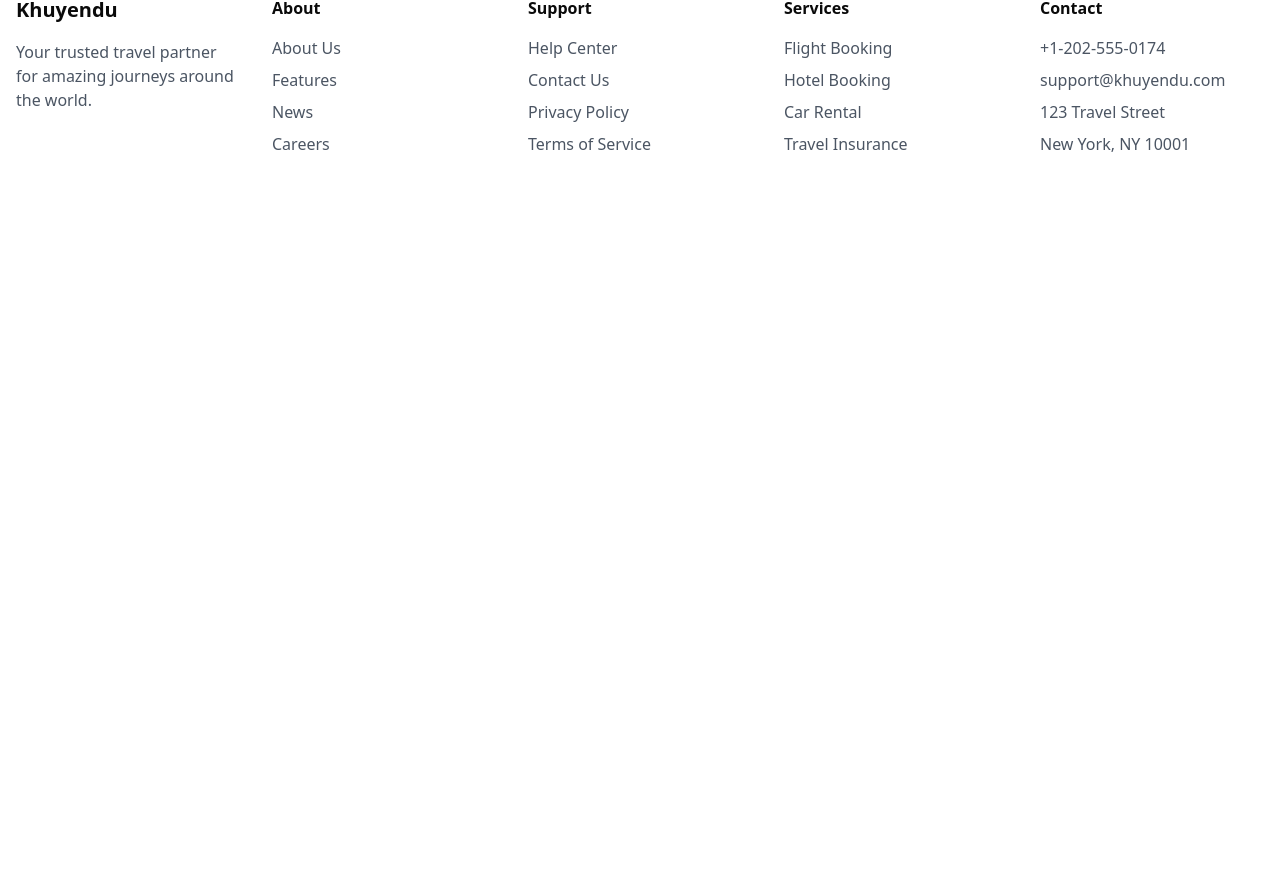
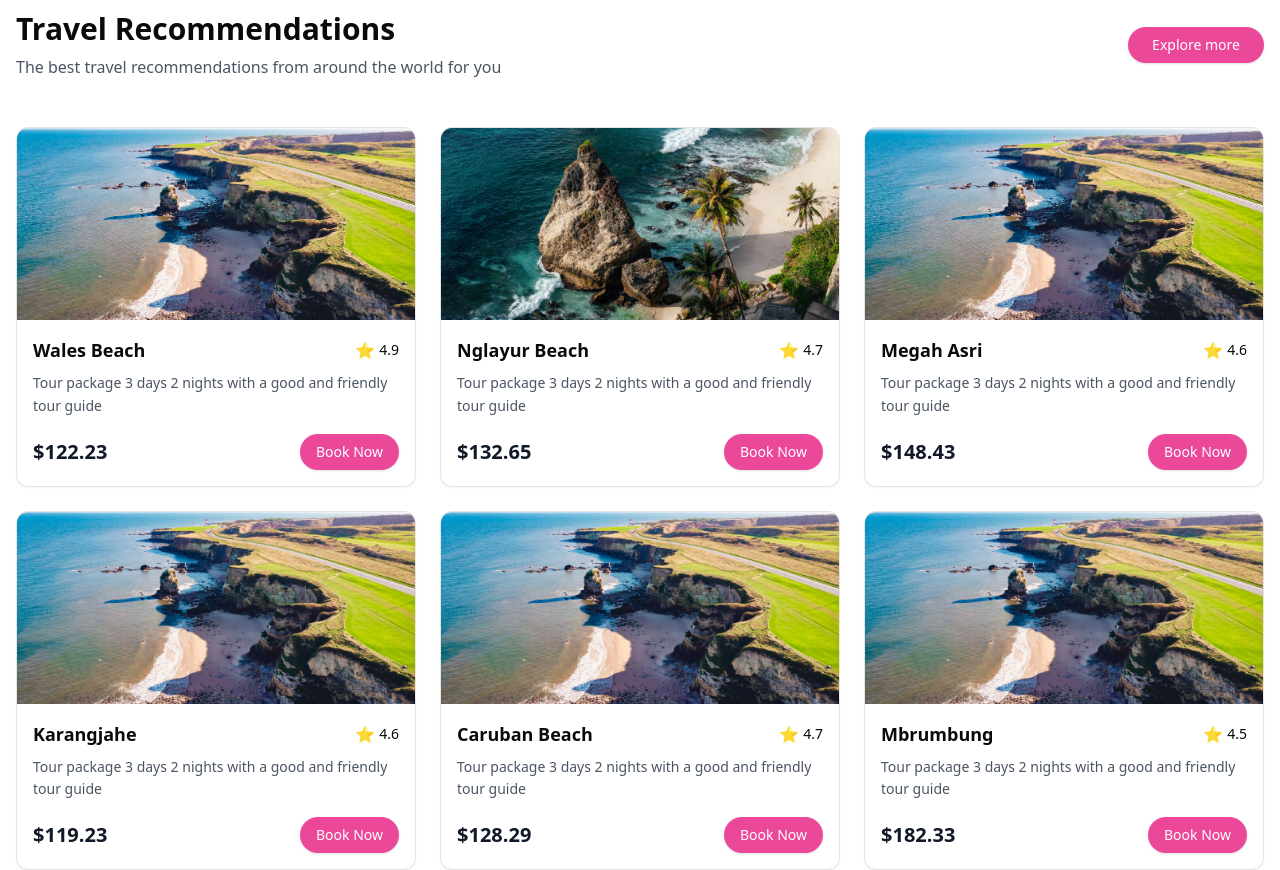
Before and after one commit to farukulWD/kluyuran, a Next.js app: page / in a window 1280 px wide. Shown: the part 2275-3145 px from the top of the page. Before the commit the page ends 2479 px from the top, so only its background shows below. Built offline with nearby package versions, Linux system fonts and the light colour scheme.

Commit message:
Recommendation added

```diff
--- a/src/app/page.tsx
+++ b/src/app/page.tsx
@@ -5,8 +5,8 @@ import Navbar from "@/components/common/navbar";
 import SearchForm from "@/components/common/search-form";
 import HeroSection from "@/components/home-page/hero-section";
 import PopularPackage from "@/components/home-page/popular-package";
+import RecommendationsSections from "@/components/home-page/recommendations-sections";
 import TopValueSection from "@/components/home-page/top-value-section";
-import VideoSection from "@/components/home-page/video-section";
 
 export default function Home() {
   return (
@@ -16,7 +16,8 @@ export default function Home() {
       <SearchForm />
       <PopularPackage />
       <TopValueSection />
-      <VideoSection />
+      <RecommendationsSections />
+
       <Footer />
     </PageTransition>
   );
--- /dev/null
+++ b/src/components/home-page/recommendations-sections.tsx
@@ -0,0 +1,148 @@
+"use client";
+import { motion } from "framer-motion";
+
+import {
+  FadeIn,
+  StaggerContainer,
+  StaggerItem,
+} from "../animations/page-transition";
+import { Button } from "../ui/button";
+import { Card } from "../ui/card";
+import Image from "next/image";
+// TODO:Data load from the api or storage
+const recommendationsData = [
+  {
+    name: "Wales Beach",
+    rating: 4.9,
+    price: 122.23,
+    image: "/images/recommendation/wales_beach.jpg",
+    description:
+      "Tour package 3 days 2 nights with a good and friendly tour guide",
+  },
+  {
+    name: "Nglayur Beach",
+    rating: 4.7,
+    price: 132.65,
+    image: "/images/recommendation/Nglayur_Beach.jpg",
+    description:
+      "Tour package 3 days 2 nights with a good and friendly tour guide",
+  },
+  {
+    name: "Megah Asri",
+    rating: 4.6,
+    price: 148.43,
+    image: "/images/recommendation/wales_beach.jpg",
+    description:
+      "Tour package 3 days 2 nights with a good and friendly tour guide",
+  },
+  {
+    name: "Karangjahe",
+    rating: 4.6,
+    price: 119.23,
+    image: "/images/recommendation/wales_beach.jpg",
+    description:
+      "Tour package 3 days 2 nights with a good and friendly tour guide",
+  },
+  {
+    name: "Caruban Beach",
+    rating: 4.7,
+    price: 128.29,
+    image: "/images/recommendation/wales_beach.jpg",
+    description:
+      "Tour package 3 days 2 nights with a good and friendly tour guide",
+  },
+  {
+    name: "Mbrumbung",
+    rating: 4.5,
+    price: 182.33,
+    image: "/images/recommendation/wales_beach.jpg",
+    description:
+      "Tour package 3 days 2 nights with a good and friendly tour guide",
+  },
+];
+
+function RecommendationsSections() {
+  return (
+    <section className="py-16 bg-white">
+      <div className="container mx-auto px-4">
+        <FadeIn delay={0.2}>
+          <div className="flex items-center justify-between mb-12">
+            <div>
+              <h2 className="text-3xl font-bold mb-2">
+                Travel Recommendations
+              </h2>
+              <p className="text-gray-600">
+                The best travel recommendations from around the world for you
+              </p>
+            </div>
+            <motion.div whileHover={{ scale: 1.05 }} whileTap={{ scale: 0.95 }}>
+              <Button className="bg-pink-500 hover:bg-pink-600 text-white px-6 rounded-full">
+                Explore more
+              </Button>
+            </motion.div>
+          </div>
+        </FadeIn>
+
+        <StaggerContainer className="grid grid-cols-1 md:grid-cols-3 gap-6">
+          {recommendationsData?.map((destination, index) => (
+            <StaggerItem key={index}>
+              <motion.div
+                whileHover={{
+                  y: -5,
+                  transition: { duration: 0.3 },
+                }}
+              >
+                <Card className="overflow-hidden group cursor-pointer bg-white shadow-sm hover:shadow-lg transition-shadow">
+                  <div className="relative h-48">
+                    <Image
+                      src={destination.image || "/placeholder.svg"}
+                      alt={destination.name}
+                      fill
+                      className="object-cover rounded-t-lg"
+                    />
+                  </div>
+                  <div className="p-4">
+                    <div className="flex items-center justify-between mb-2">
+                      <h3 className="text-lg font-semibold">
+                        {destination.name}
+                      </h3>
+                      <div className="flex items-center space-x-1">
+                        <motion.div
+                          whileHover={{ scale: 1.1, rotate: 5 }}
+                          transition={{ type: "spring", stiffness: 300 }}
+                        >
+                          <span className="text-yellow-400">⭐</span>
+                        </motion.div>
+                        <span className="text-sm font-medium">
+                          {destination.rating}
+                        </span>
+                      </div>
+                    </div>
+                    <p className="text-gray-600 text-sm mb-4 leading-relaxed">
+                      {destination.description}
+                    </p>
+                    <div className="flex items-center justify-between">
+                      <div className="text-xl font-bold text-gray-900">
+                        ${destination.price}
+                      </div>
+                      <motion.div
+                        whileHover={{ scale: 1.05 }}
+                        whileTap={{ scale: 0.95 }}
+                      >
+                        <Button className="bg-pink-500 hover:bg-pink-600 text-white px-4 py-2 rounded-full text-sm">
+                          Book Now
+                        </Button>
+                      </motion.div>
+                    </div>
+                  </div>
+                </Card>
+              </motion.div>
+            </StaggerItem>
+          ))}
+        </StaggerContainer>
+      </div>
+    </section>
+  );
+}
+
+export default RecommendationsSections;
--- a/src/components/home-page/top-value-section.tsx
+++ b/src/components/home-page/top-value-section.tsx
@@ -5,6 +5,7 @@ import {
   StaggerContainer,
   StaggerItem,
 } from "../animations/page-transition";
+import VideoSection from "./video-section";
 
 const valueItems = [
   {
@@ -58,6 +59,7 @@ export default function TopValueSection() {
             </StaggerItem>
           ))}
         </StaggerContainer>
+        <VideoSection />
       </div>
     </section>
   );
```
Also changed, not shown: public/images/recommendation/Nglayur_Beach.jpg (added), public/images/recommendation/wales_beach.jpg (added).
